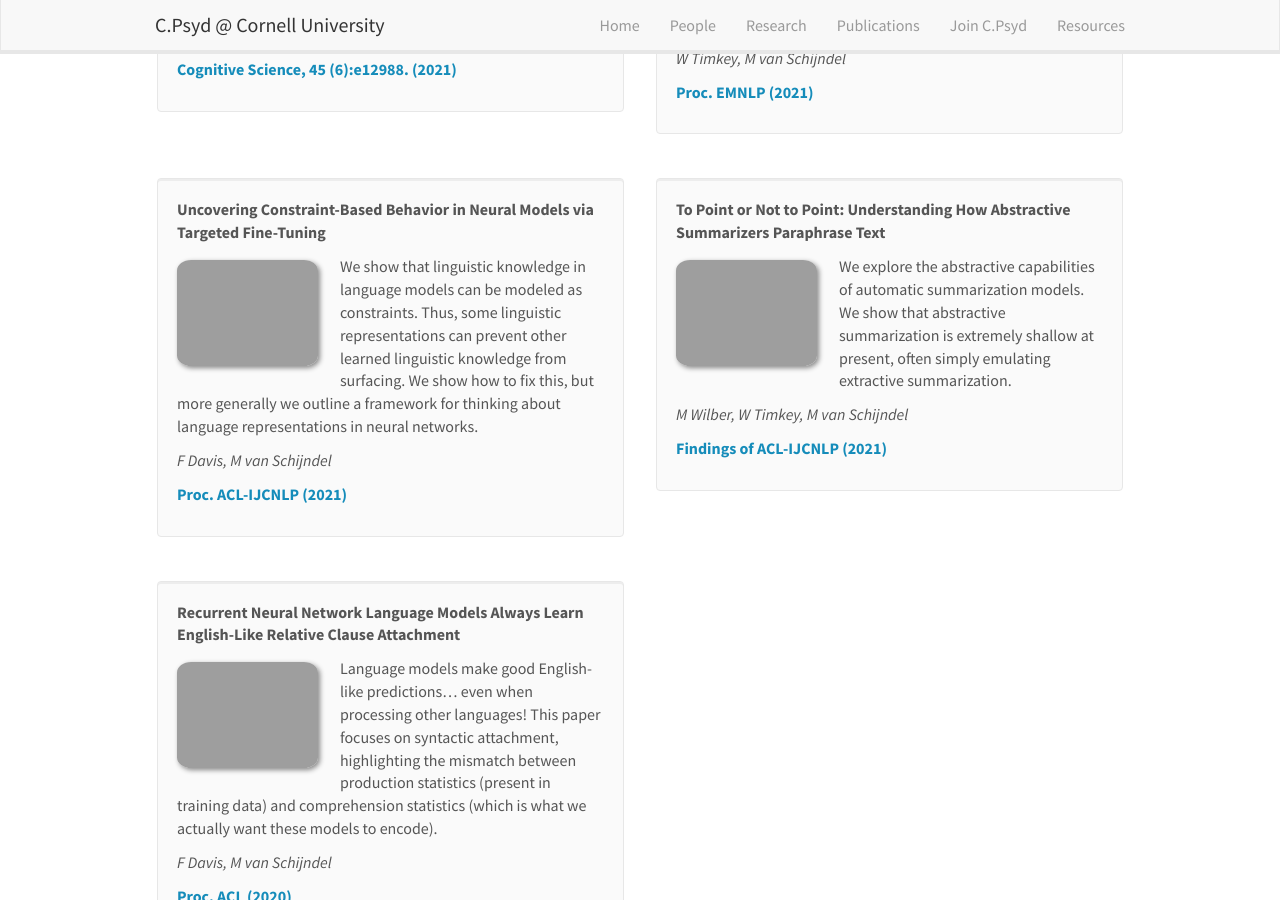
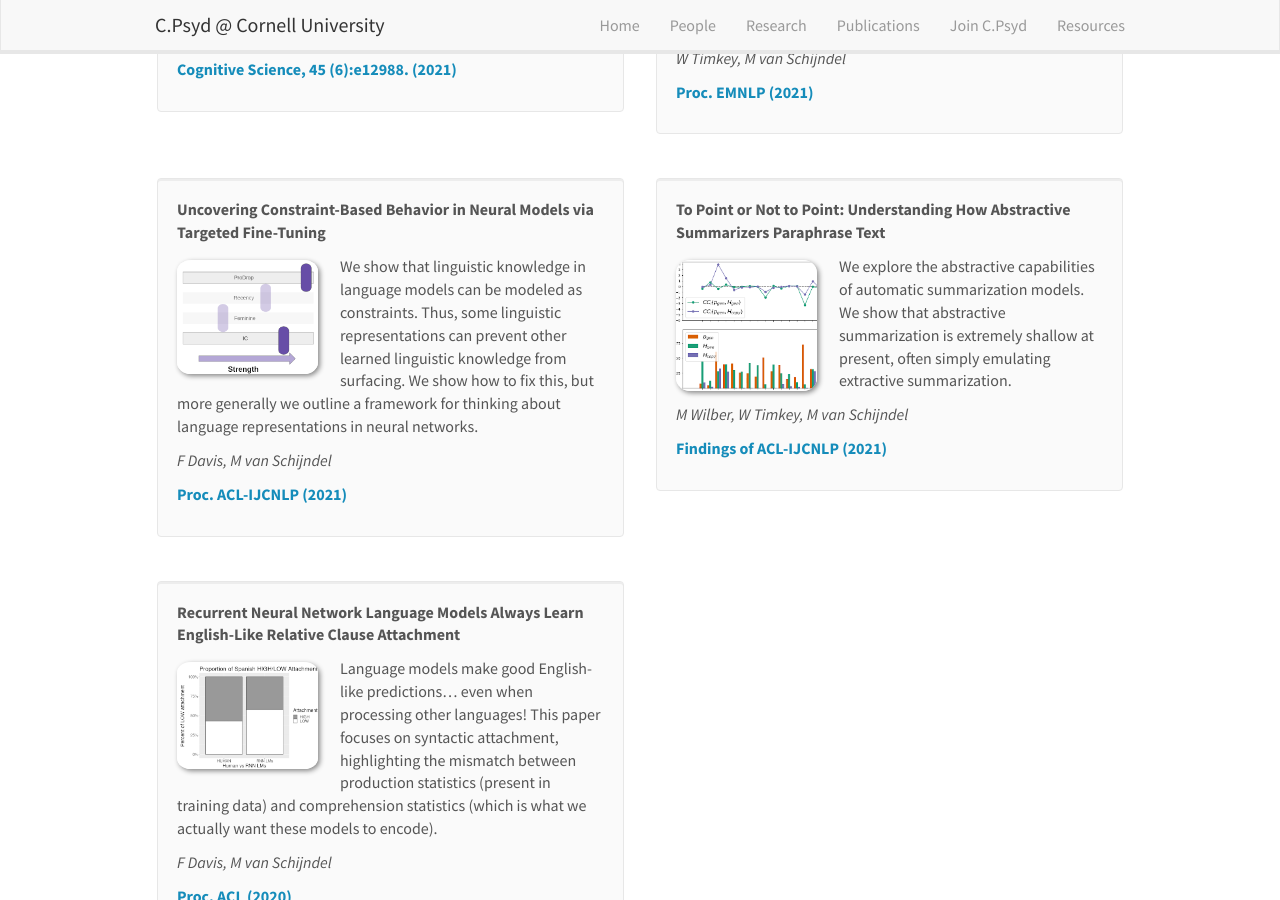
Before and after one commit to C-Psyd/c-psyd.github.io, a Jekyll site: the page built from _pages/publications.md, in a window 1280 px wide and 900 px high, scrolled down 465 px. Built offline with Jekyll 4.4.1, drawn with Linux system fonts in a browser that asks for light colours; nearby versions of some CDN libraries.

Commit message:
pub pics

```diff
--- a/_data/publist.yml
+++ b/_data/publist.yml
@@ -19,7 +19,7 @@
   news2:
 
 - title: "Uncovering Constraint-Based Behavior in Neural Models via Targeted Fine-Tuning"
-  image: rock.png
+  image: davis_vs-2021-acl-thumb.png
   description: We show that linguistic knowledge in language models can be modeled as constraints. Thus, some linguistic representations can prevent other learned linguistic knowledge from surfacing. We show how to fix this, but more generally we outline a framework for thinking about language representations in neural networks.
   authors: F Davis, M van Schijndel
   link:
@@ -29,7 +29,7 @@
   news2:
 
 - title: "To Point or Not to Point: Understanding How Abstractive Summarizers Paraphrase Text"
-  image: rock.png
+  image: wilber_etal-2021-findings-thumb.png
   description: We explore the abstractive capabilities of automatic summarization models. We show that abstractive summarization is extremely shallow at present, often simply emulating extractive summarization.
   authors: M Wilber, W Timkey, M van Schijndel
   link:
@@ -79,7 +79,7 @@
   news2:
 
 - title: "Recurrent Neural Network Language Models Always Learn English-Like Relative Clause Attachment"
-  image: rock.png
+  image: davis_vs-2020-acl-thumb.png
   description: Language models make good English-like predictions... even when processing other languages! This paper focuses on syntactic attachment, highlighting the mismatch between production statistics (present in training data) and comprehension statistics (which is what we actually want these models to encode).
   authors: F Davis, M van Schijndel
   link:
```
Also changed, not shown: images/pubpic/davis_vs-2020-acl-thumb.png (added), images/pubpic/davis_vs-2021-acl-thumb.png (added), images/pubpic/wilber_etal-2021-findings-thumb.png (added).
